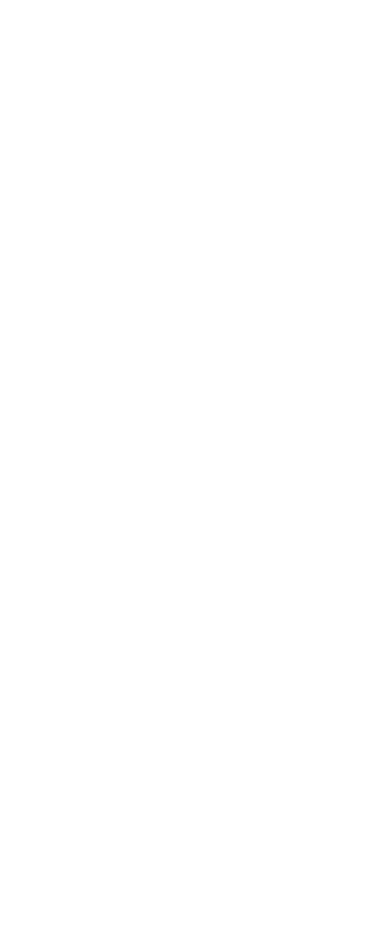
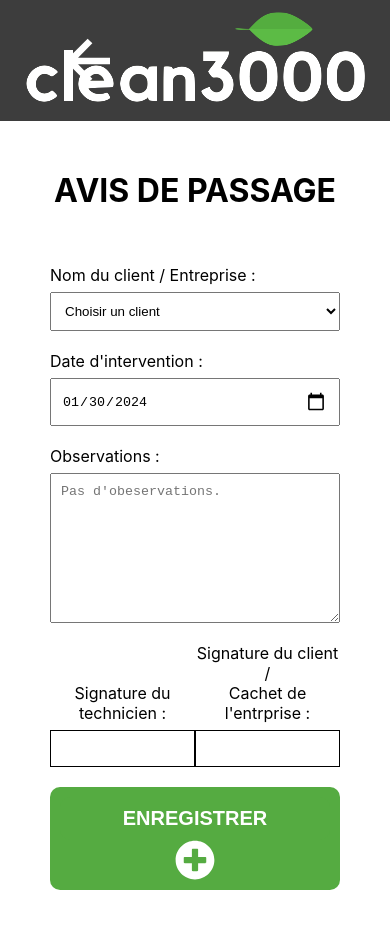
Before and after one commit to Morgan-B3/Clean3000, a React (Create React App) app: page /nouvel-avis in a window 390 px wide. Before the commit this address had no page. Shown: the top 928 px of the page. Before the commit the page ends 844 px from the top, so only its background shows below. Built offline with nearby package versions, Linux system fonts and the light colour scheme.

Commit message:
home responsive done + sarting responsive on other pages

```diff
--- a/public/index.html
+++ b/public/index.html
@@ -1,5 +1,5 @@
 <!DOCTYPE html>
-<html lang="en">
+<html lang="fr">
   <head>
     <meta charset="utf-8" />
     <link rel="icon" href="%PUBLIC_URL%/favicon.ico?" />
@@ -24,7 +24,7 @@
       work correctly both with client-side routing and a non-root public URL.
       Learn how to configure a non-root public URL by running `npm run build`.
     -->
-    <title>React App</title>
+    <title>clean3000</title>
   </head>
   <body>
     <noscript>You need to enable JavaScript to run this app.</noscript>
--- a/src/App.js
+++ b/src/App.js
@@ -9,10 +9,9 @@
   return (
     <BrowserRouter>
       <Routes>
-        <Route path='/' element={<NewNotice/>}/>
+        <Route path='/' element={<Home/>}/>
+        <Route path='/nouvel-avis' element={<NewNotice/>}/>
         <Route path='/avis/:id' element={<NoticeView/>}/>
-        {/* <Route path='/nouvel-avis/:id' element={<NewNotice/>}/> */}
-        {/* <Route path='/' element={<Home/>}/> */}
       </Routes>
     </BrowserRouter>
   );
--- a/src/App.scss
+++ b/src/App.scss
@@ -10,7 +10,7 @@
   font-size: 1.6rem;
 }
 
-h1, h2, h3, h4, h5, h6 {
+h1, h2, h3, h4, h5, h6, p {
   margin-top: 0;
   margin-bottom: .5rem;
 }
@@ -34,19 +34,28 @@
 
 
 main{
-  padding-left: 1rem;
-  padding-right: 1rem;
+  padding: 5rem;
+  display: flex;
+  flex-direction: column;
+  gap: 5rem;
+  justify-content: space-evenly;
 }
+
 
 h1{
   text-align: center;
+  text-transform: uppercase;
+}
+
+b{
+  height: fit-content;
 }
 
 .container{
   display: flex;
   flex-direction: column;
   gap: 2rem;
-  form input, textarea {
+  input, textarea, select {
     width: 100%;
     padding: 10px;
   }
@@ -55,4 +64,123 @@
 .field{
   display: flex;
   flex-direction: column;
+  gap: 0.7rem;
 }
+
+input[type="date"]::-webkit-calendar-picker-indicator {
+  color: #55AB41;
+  width: 20px;
+  height: 20px;
+  &:hover{
+    cursor: pointer;
+  }
+}
+
+textarea{
+  min-width: 100%;
+  max-width: 100%;
+  min-height: 50px;
+  max-height: 300px;
+  height: 150px;
+}
+
+.flex{
+  display: flex;
+}
+
+.flex-50{
+  display: flex;
+  flex-wrap: wrap;
+  align-items: center;
+  p, b {
+    width: 50%;
+  }
+}
+
+.flex-evenly{
+  display: flex;
+  align-items: flex-end;
+  justify-content: space-evenly;
+}
+
+.sign{
+  border: solid 1px black;
+  padding: 5rem;
+  width: 200px;
+}
+.text-center{
+  text-align: center;
+}
+
+button, .btn{
+  border: none;
+  border-radius: 1rem;
+  padding: 1rem;
+  font-size: 2rem;
+  font-weight: bold;
+  text-transform: uppercase;
+  display: flex;
+  align-items: center;
+  justify-content: space-evenly;
+  flex-wrap: wrap;
+}
+
+.delete{
+  background-color: #EC2D2D ;
+  color: white;
+  &:hover{
+    background-color: #f16161;
+    cursor: pointer;
+  }
+}
+
+.add{
+  background-color: #55AB41;
+  color: white;
+  &:hover{
+    background-color: #5CBA47 ;
+    cursor: pointer;
+  }
+}
+
+.noticeList{
+  display: flex;
+  flex-direction: column;
+  gap: 2rem;
+}
+
+.noticeItem{
+  background-color: #3D3D3D;
+  color: white;
+  border-radius: 1rem;
+  padding: 1rem;
+  display: flex;
+  justify-content: space-between;
+  align-items: center;
+  div{
+    display: flex;
+    gap: 1rem;
+  }
+  &:hover{
+    background-color: #666666;
+    cursor: pointer;
+  }
+}
+
+
+@media screen and (min-width: 1199px) {
+  main {
+    padding: 5rem 30rem;
+    position: relative;
+  }
+  .responsive-btn{
+    position: absolute;
+    top: -16%;
+    right: 8%;
+    width: 20%;
+    padding: 1rem 0;
+  }
+  .flex-50{
+    align-items: center;
+  }
+}
--- a/src/components/Header.js
+++ b/src/components/Header.js
@@ -7,7 +7,7 @@
 
   return (
     <header>
-        {!isHome ? <BiLeftArrowAlt size="8rem" className="back-button" action={() => navigate('/')} /> : ""}
+        {!isHome ? <BiLeftArrowAlt size="8rem" className="back-button" onClick={() => navigate('/')} /> : ""}
         <div>
             <img src={require("../img/logo-clean3000-transparent.png")} alt="" onClick={()=>navigate('/')} />
         </div>
--- a/src/pages/Home.js
+++ b/src/pages/Home.js
@@ -1,10 +1,42 @@
-import React from 'react'
+import React, { useEffect } from 'react'
 import Layout from '../components/Layout'
+import { useSelector } from 'react-redux'
+import { RiArrowRightSLine } from "react-icons/ri";
+import { FaPlusCircle } from "react-icons/fa";
+import { useNavigate } from 'react-router-dom';
+
+
 
 const Home = () => {
+
+    useEffect(()=> {
+        document.title = `clean3000`;
+    }, []);
+
+    const navigate = useNavigate();
+
+    const notices = useSelector(state => state.data.notices);
+
+    const noticesList = notices.map((notice, index) => {
+        return (
+            <span key={index} className='noticeItem' onClick={()=>navigate(`/avis/${notice.id}`)} >
+                <div>
+                    <p>Avis n°{notice.id}</p>
+                    <p>-</p>
+                    <p>{notice.client}</p>
+                </div>
+                <RiArrowRightSLine size={35} color='white' />
+            </span>
+        )
+    })
+
     return (
         <Layout isHome={true}>
-
+            <h1>Récapitulatif</h1>
+            <button className='add responsive-btn' onClick={()=>navigate(`/nouvel-avis`)}>Nouvel avis<FaPlusCircle className='icon' size={40} /></button>
+            <section className='noticeList'>
+                {noticesList}
+            </section>
         </Layout>
     )
 }
--- a/src/pages/NewNotice.js
+++ b/src/pages/NewNotice.js
@@ -3,6 +3,7 @@
 import { useNavigate } from 'react-router-dom';
 import { useDispatch, useSelector } from 'react-redux';
 import { addClient, addNotice } from '../slices';
+import { FaPlusCircle } from "react-icons/fa";
 
 export const NewNotice = () => {
 
@@ -81,12 +82,11 @@
                     <div className='container'>
                         <div className='container'>
 
-
                             <div className='field'>
-                                <label htmlFor="">Nom du client / Entreprise :</label>
-                                <select name="" id="" onChange={(e)=>handleChange(e)} required >
+                                <label htmlFor="client">Nom du client / Entreprise :</label>
+                                <select name="client" id="client" onChange={(e)=>handleChange(e)} required >
                                     <option value="">Choisir un client</option>
-                                    <option value="new">Nouveau client</option>
+                                    <option className="add" value="new">Nouveau client</option>
                                     {clientsOptions}
                                 </select>
                             </div>
@@ -94,40 +94,42 @@
 
                             { isNewClient ?
                             <div className='field'>
-                                <label htmlFor="">Saisir le nom du nouveau client / entreprise :</label>
-                                <input type="text" value={newClient} onChange={(e)=>setNewClient(e.target.value)} required />
+                                <label htmlFor="newClient">Saisir le nom du nouveau client / entreprise :</label>
+                                <input id='newClient' name='newClient' type="text" value={newClient} onChange={(e)=>setNewClient(e.target.value)} required />
                             </div>
                             : "" }
                         </div>
 
 
                         <div className='field'>
-                            <label htmlFor="">Date d'intervention :</label>
-                            <input type="date" value={date} onChange={(e)=>setDate(e.target.value)} required />
+                            <label htmlFor="date">Date d'intervention :</label>
+                            <input id='date' name='date' type="date" value={date} onChange={(e)=>setDate(e.target.value)} required />
                         </div>
                     </div>
 
 
                     <div className='field'>
-                        <label htmlFor="">Observations :</label>
-                        <textarea name="" id="" cols="30" rows="10" placeholder="Pas d'obeservations." value={observation} onChange={(e)=>setObservation(e.target.value)}></textarea>
+                        <label htmlFor="observations">Observations :</label>
+                        <textarea name="observations" id="observations" cols="30" rows="10" placeholder="Pas d'obeservations." value={observation} onChange={(e)=>setObservation(e.target.value)}></textarea>
                     </div>
 
 
-                    <div>
-                        <div className='field'>
-                            <label htmlFor="">Signature du technicien :
+                    <div className='flex-evenly'>
+                        <div className='field text-center'>
+                            <label htmlFor="signature1">Signature du technicien :
                             </label>
-                            <input type="text" />
+                            <input id='signature1' name='signature1' className='sign' type="text" />
                         </div>
-                        <div className='field'>
-                            <label htmlFor="">Signature du client /<br/>Cachet de l'entrprise :</label>
-                            <input type="text" />
+                        <div className='field text-center'>
+                            <label htmlFor="signature2">Signature du client /<br/>Cachet de l'entrprise :</label>
+                            <input id='signature2' name='signature2' className='sign' type="text" />
                         </div>
                     </div>
 
-
-                    <input type="submit" value="Enregistrer" />
+                    <div className='btn add'>
+                        <input className='btn add' type="submit" value="Enregistrer" />
+                        <FaPlusCircle  size={40} />
+                    </div>
 
 
                 </form>
--- a/src/pages/NoticeView.js
+++ b/src/pages/NoticeView.js
@@ -2,6 +2,8 @@
 import React, { useEffect } from 'react'
 import { useSelector } from 'react-redux';
 import { useParams } from 'react-router-dom';
+import { FaMinusCircle } from "react-icons/fa";
+
 
 const NoticeView = () => {
 
@@ -20,43 +22,34 @@
     return (
         <Layout>
             <h1>Avis de passage n°{id}</h1>
-                    <div className='container'>
-                        <div className='container'>
-
-                            <div className='field'>
-                                <label htmlFor="">Nom du client / Entreprise :</label>
-                                <p>{notice.client}</p>
-                            </div>
-
-                        </div>
-
-                        <div className='field'>
-                            <label htmlFor="">Date d'intervention :</label>
-                            <p>{notice.date}</p>
-                        </div>
-                    </div>
+            <div className='container'>
+                <div className='flex-50'>
+                    <p>Nom du client / Entreprise :</p>
+                    <b>{notice.client}</b>
+                    <p>Date d'intervention :</p>
+                    <b>{notice.date}</b>
+                </div>
 
 
-                    <div className='field'>
-                        <label htmlFor="">Observations :</label>
-                        <p>{notice.observation}</p>
-                    </div>
+                <div className=''>
+                    <p>Observations :</p>
+                    <b>{notice.observation}</b>
+                </div>
 
 
-                    <div>
-                        <div className='field'>
-                            <label htmlFor="">Signature du technicien :
-                            </label>
-                            <input type="text" />
-                        </div>
-                        <div className='field'>
-                            <label htmlFor="">Signature du client /<br/>Cachet de l'entrprise :</label>
-                            <input type="text" />
-                        </div>
+                <div className='flex-evenly'>
+                    <div className='text-center'>
+                        <p>Signature du technicien :</p>
+                        <div className='sign'></div>
                     </div>
+                    <div className='text-center'>
+                        <p>Signature du client /<br/>Cachet de l'entrprise :</p>
+                        <div className='sign'></div>
+                    </div>
+                </div>
+            </div>
 
-                    <input type="submit" value="Enregistrer" />
-
+            <button className='delete responsive-btn'>Supprimer<FaMinusCircle size={40} /></button>
         </Layout>
     )
 }
```
